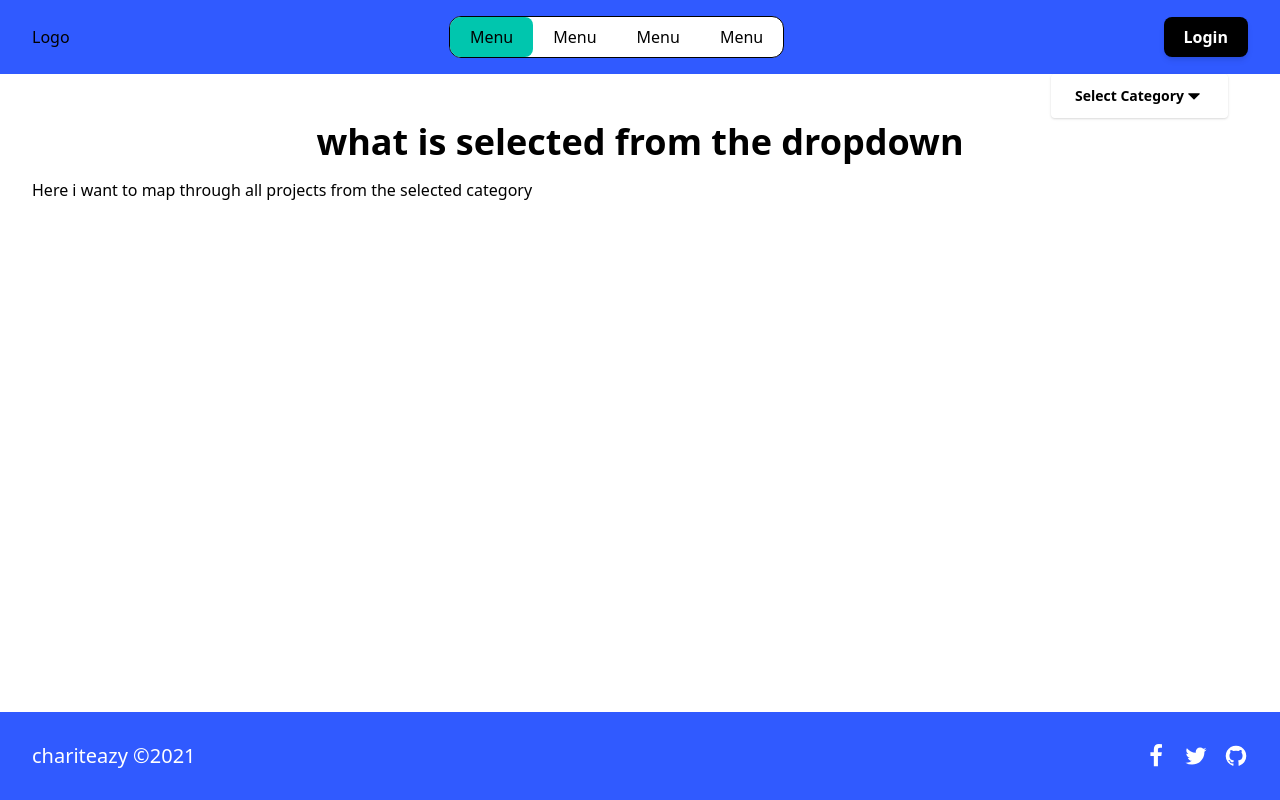
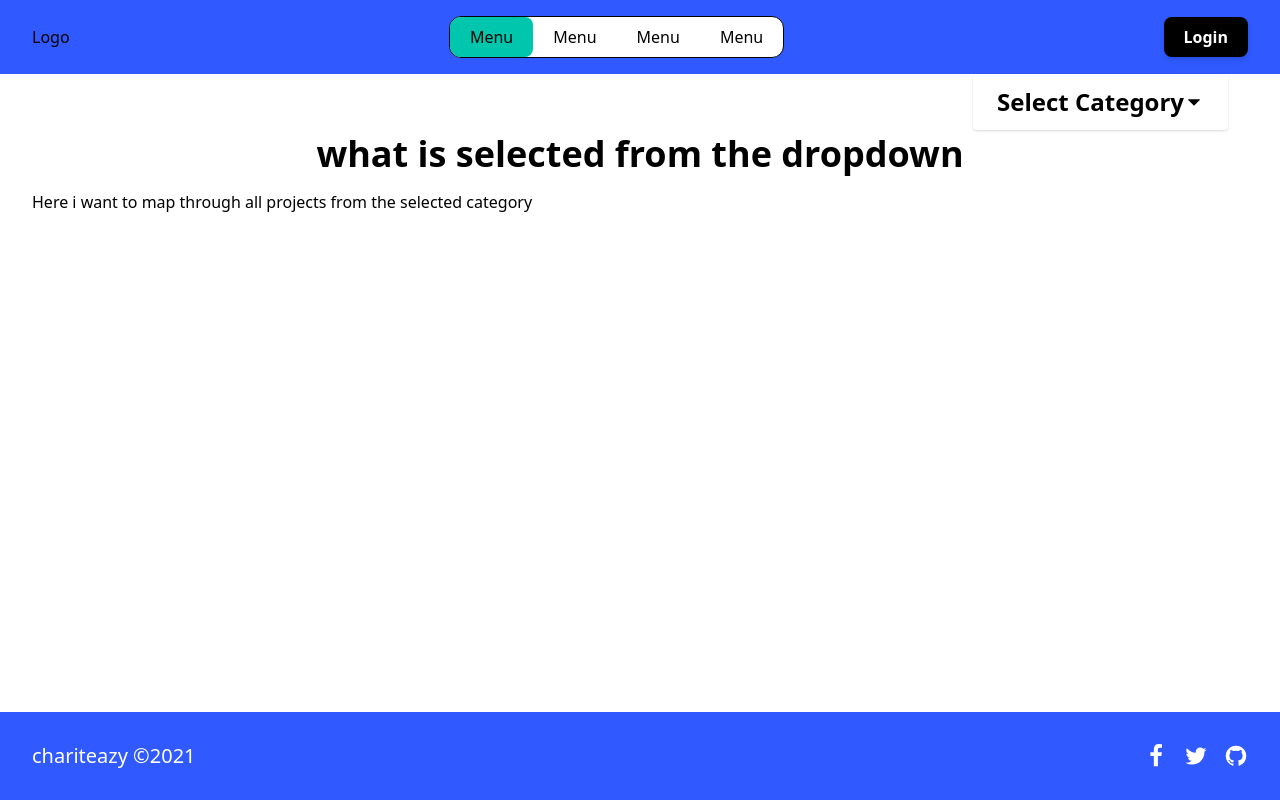
Before and after one commit to jrnesc/chariteazy, a React (Create React App) app in the folder frontend/: page /projectscategory in a window 1280 px wide. Built offline with nearby package versions, Linux system fonts and the light colour scheme.

Commit message:
change font styling for Dropdown component

```diff
--- a/frontend/src/components/Dropdown.jsx
+++ b/frontend/src/components/Dropdown.jsx
@@ -27,7 +27,7 @@ const Dropdown = ({color}) => {
           <div className="relative inline-flex">
             <button
               className={
-                "text-black font-bold text-sm px-6 py-3 rounded shadow hover:shadow-lg outline-none focus:outline-none mr-1 mb-1 ease-linear transition-all duration-150 " +
+                "text-3xl font-extrabold text-black sm:text-2xl px-6 py-3 rounded shadow hover:shadow-lg outline-none focus:outline-none mr-1 mb-1 ease-linear transition-all duration-150 " +
                 bgColor
               }
               type="button"
@@ -62,7 +62,7 @@ const Dropdown = ({color}) => {
               <a
                 href="#category1"
                 className={
-                  "block block px-4 py-2 text-md text-gray-700 hover:bg-gray-100 hover:text-gray-900 dark:text-gray-100 dark:hover:text-white dark:hover:bg-gray-600" +
+                  "block block px-4 py-2 text-md font-extrabold text-black sm:text-md hover:bg-gray-100 hover:text-gray-900 dark:text-gray-100 dark:hover:text-white dark:hover:bg-gray-600" +
                   (color === "white" ? " text-blueGray-700" : "text-white")
                 }
                 onClick={e => e.preventDefault()}
@@ -73,7 +73,7 @@ const Dropdown = ({color}) => {
                 <a
                   href="#category2"
                   className={
-                    "block block px-4 py-2 text-md text-gray-700 hover:bg-gray-100 hover:text-gray-900 dark:text-gray-100 dark:hover:text-white dark:hover:bg-gray-600" +
+                    "block block px-4 py-2 text-md font-extrabold text-black sm:text-md hover:bg-gray-100 hover:text-gray-900 dark:text-gray-100 dark:hover:text-white dark:hover:bg-gray-600" +
                     (color === "white" ? " text-blueGray-700" : "text-white")
                   }
                   onClick={e => e.preventDefault()}
@@ -84,7 +84,7 @@ const Dropdown = ({color}) => {
                 <a
                   href="#category 3"
                   className={
-                  "block block px-4 py-2 text-md text-gray-700 hover:bg-gray-100 hover:text-gray-900 dark:text-gray-100 dark:hover:text-white dark:hover:bg-gray-600" +
+                  "block block px-4 py-2 text-md font-extrabold text-black sm:text-md hover:bg-gray-100 hover:text-gray-900 dark:text-gray-100 dark:hover:text-white dark:hover:bg-gray-600" +
                   (color === "white" ? " text-blueGray-700" : "text-white")
                   }
                   onClick={e => e.preventDefault()}
```
